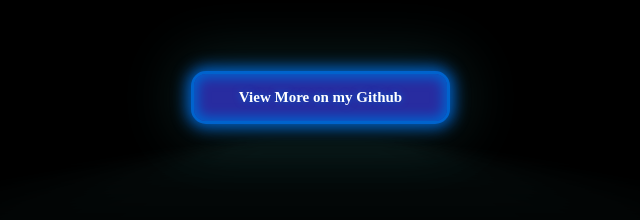
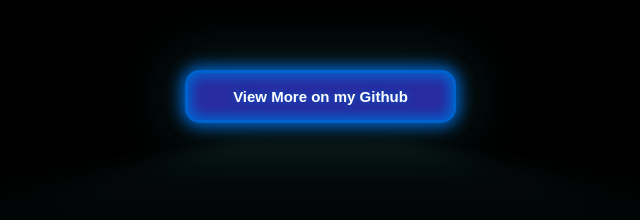
Before and after one commit to joshuasunil10/Personal-Website---WIP, a plain HTML site: page index.html in a window 1280 px wide. Shown: the part 1708-1928 px from the top of the page, 329-969 px from the left. Drawn offline with nearby package versions, Linux system fonts and the light colour scheme; a script that the page names is missing; a web font is replaced by a local one.

Commit message:
Update styles.css
font change - poppins to helvectica

```diff
--- a/styles.css
+++ b/styles.css
@@ -1,5 +1,5 @@
 body {
-    font-family: Poppins, sans-serif;
+    font-family: Arial, Helvetica, sans-serif;
     margin: 0;
     padding: 0;
     background-color: #000000;
@@ -136,7 +136,7 @@ body {
     color: var(--glow-color);
     font-size: 15px;
     font-weight: bold;
-    font-family: Poppins;
+    font-family: Arial, Helvetica, sans-serif;
     background-color: var(--btn-color);
     border-radius: 1em;
     outline: none;
```
